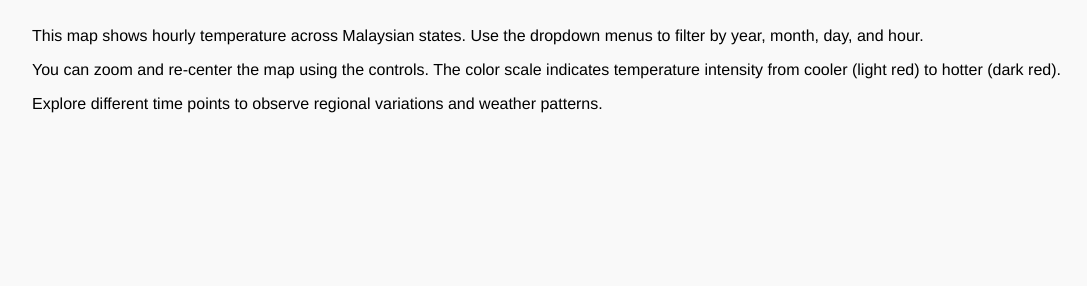
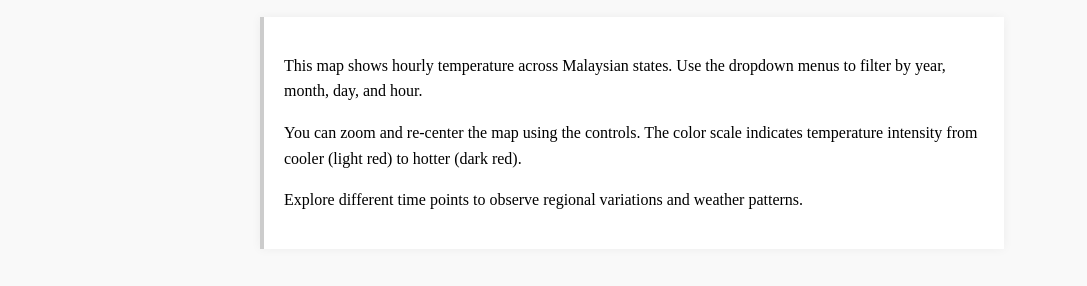
Before and after one commit to ChingLingChen/FIT3179-Homework-Week-10, a plain HTML site: page index.html in a window 1280 px wide. Shown: the part 117-403 px from the top of the page, without its empty margins (8-1095 px from the left). Drawn offline with Linux system fonts and the light colour scheme; a script that the page names is missing.

Commit message:
Adjust margin and update class names in CSS

```diff
--- a/style.css
+++ b/style.css
@@ -7,7 +7,7 @@ body {
 
 header {
   text-align: center;
-  margin-bottom: 30px;
+  margin-bottom: 20px;
 }
 
 h1 {
@@ -16,9 +16,9 @@ h1 {
   margin-bottom: 10px;
 }
 
-.annotation {
+.description-box {
   max-width: 700px;
-  margin: 0 auto;
+  margin: 0 auto 40px auto;
   font-family: serif;
   font-size: 16px;
   line-height: 1.6;
```
